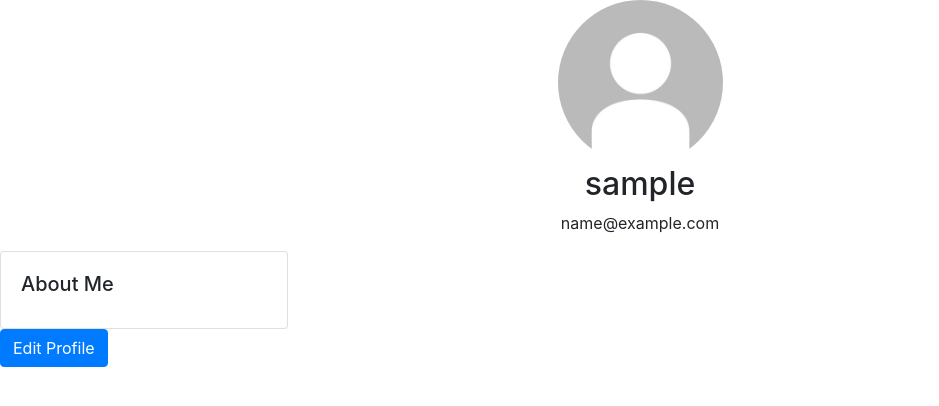
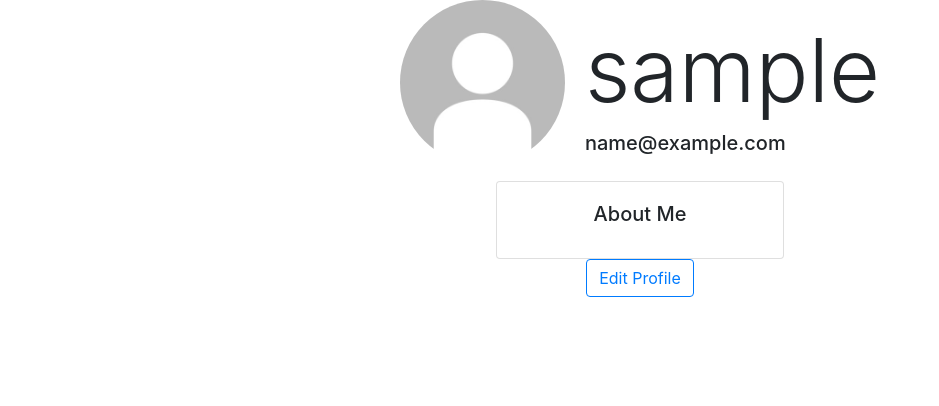
Before and after one commit to ArashMAzizi/FitnessFriendsApp, a Django app: a page that uses gamifi/templates/gamifi/profile.html in a window 1280 px wide. Shown: the part 88-494 px from the top of the page, without its empty margins (0-939 px from the left). Run offline with Django 3.2, Linux system fonts and the light colour scheme; the visitor is signed in with stand-in values (Sample User, id 1); data comes from the database, SQL or seed files in the repository; data that the repository does not hold is empty; some libraries are stand-ins or nearby versions.

Commit message:
added styling to other features

```diff
--- a/gamifi/templates/gamifi/edit_profile.html
+++ b/gamifi/templates/gamifi/edit_profile.html
@@ -4,7 +4,7 @@
     <div class="content-section">
       <div class="media">
         <img class="rounded-circle account-img" src="{{ user.profile.image.url }}">
-        <div class="media-body">
+        <div class="media-body align-self-center">
           <h2 class="account-heading">{{ user.username }}</h2>
           <p class="text-secondary">{{ user.email }}</p>
         </div>
--- a/gamifi/templates/gamifi/friends_list.html
+++ b/gamifi/templates/gamifi/friends_list.html
@@ -1,7 +1,7 @@
 {% extends "gamifi/base.html" %}
 {%block content %}
-<div class = "container">
-    <h2>Your Friends</h2>
+<div class = "container" style="text-align: center">
+    <h1 class="display-1">Your Friends</h1>
     {% for friend in object_list %}
     <ul class="list-group">
         <li class="list-group-item"><a href="{% url 'gamifi:profile' friend.username %}">{{friend.username}}</a>
@@ -11,7 +11,7 @@
 </div>
 
 <div class = "container">
-    <h2>Friend Requests</h2>
+    <h4 class="display-4">Friend Requests</h4>
     {% for fr in all_friend_requests %}
     <ul class="list-group">
         <li class="list-group-item"><a href="{% url 'gamifi:profile' fr.sender.username %}">{{fr.sender}}</a>
--- a/gamifi/templates/gamifi/leaderboard_list.html
+++ b/gamifi/templates/gamifi/leaderboard_list.html
@@ -1,6 +1,7 @@
 {% extends "gamifi/base.html" %}
 {%block content %}
 
+<h1 style="text-align:center" class="display-1">Current Leaderboard</h1>
 <table class="table">
   <thead class="thead-dark">
     <tr>
@@ -14,7 +15,7 @@
     <tr>
       <th scope="row">{{ forloop.counter }}</th>
       <td> <a href="{% url 'gamifi:profile' u.username %}">{{u}}</a></td>
-      <td>{{u.total}}</td>
+      <td>{{u.total}} XP</td>
     </tr>
   {%endfor%}
   </tbody>
--- a/gamifi/templates/gamifi/profile.html
+++ b/gamifi/templates/gamifi/profile.html
@@ -1,18 +1,17 @@
 {% extends 'gamifi/base.html' %}
 {% load crispy_forms_tags %}
 {% block content %}
-	<div class="text-center">
-		<img class="account-img; rounded-circle" src="{{ usr.profile.image.url }}" style="width:165px;height:165px;">
-		<div>
-			<h2>{{ usr.username }}</h2>
-			<p>{{ usr.email }}</p>
+	<div class="media" style="justify-content: center">
+		<img class="account-img rounded-circle" src="{{ usr.profile.image.url }}" style="width:165px;height:165px;">
+		<div class="align-self-center">
+			<h2 class="display-2">{{ usr.username }}</h2>
+			<h5 class="display-5">{{ usr.email }}</h5>
 		</div>
 	</div>
 
-
-		<div class="card" style="width: 18rem;">
+		<div class="card mx-auto" style="text-align:center; width: 18rem;">
 		  <div class="card-body">
-			<h5 class="card-title">About Me</h5>
+			<h5 class="card-title display-7">About Me</h5>
 			<p class="card-text">{{ usr.profile.bio }}</p>
 		  </div>
 		</div>
@@ -30,9 +29,13 @@
         {% endfor %}
 
 {% if user == usr %}
-<a class="btn btn-primary" href="{% url 'gamifi:edit-profile' %}" role="button">Edit Profile</a>
+<div style="text-align: center">
+<a class="btn btn-outline-primary mx-auto" href="{% url 'gamifi:edit-profile' %}" role="button">Edit Profile</a>
+</div>
 {% elif usr not in friends %}
-<a class="btn btn-primary" href="{% url 'gamifi:send-friend-request' usr.id %}" role="button">Send Friend Request</a>
+<div style="text-align: center">
+<a class="btn btn-outline-primary" href="{% url 'gamifi:send-friend-request' usr.id %}" role="button">Send Friend Request</a>
+</div>
 {% else %}
 <h3>Leave a comment</h3>
         <form method="post" style="margin-top: 1.3em;">
```
Also changed, not shown: gamifi/templates/gamifi/activity_log.html (+7 -4 lines), gamifi/templates/gamifi/index.html (+36 -5 lines).
